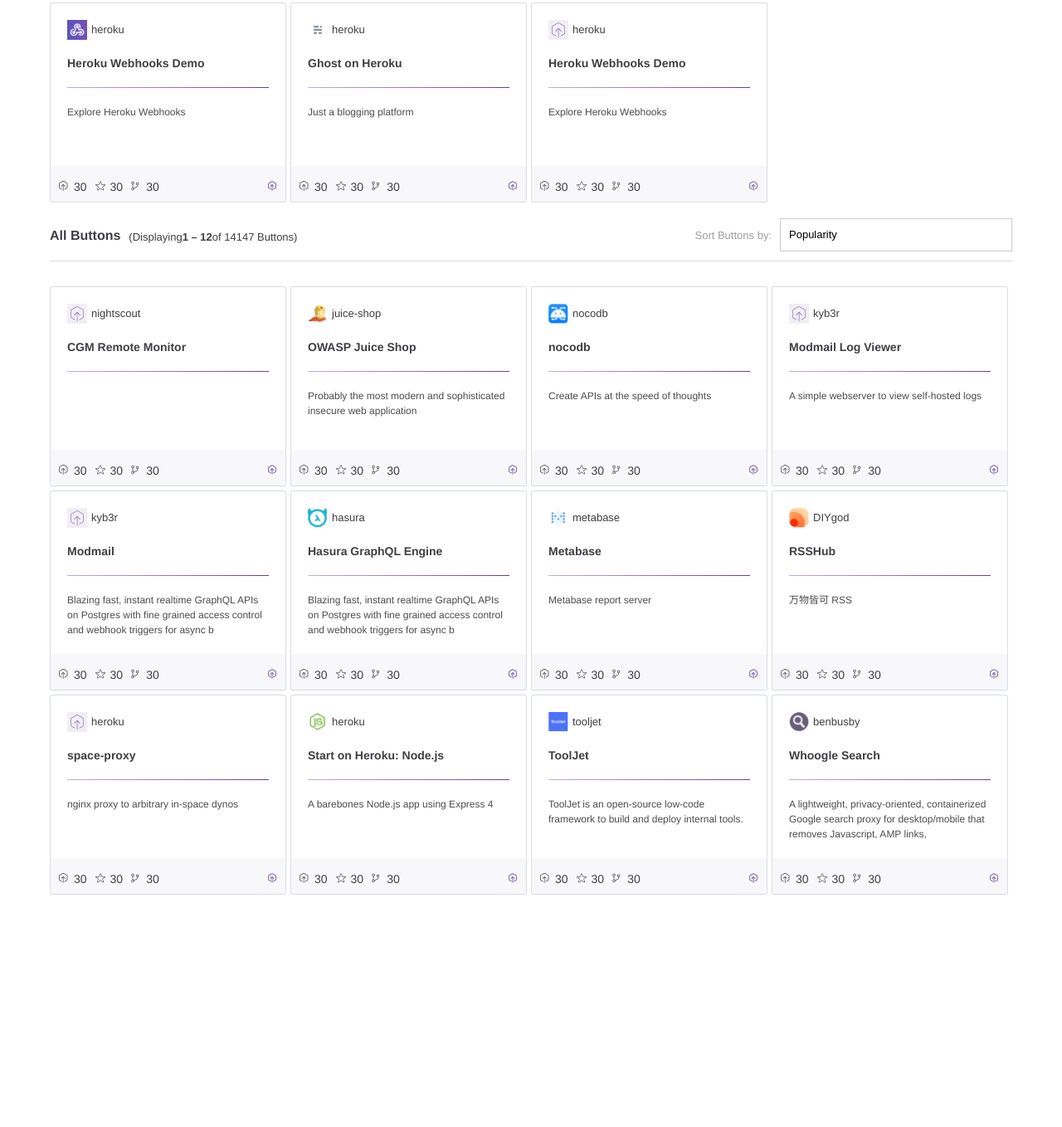
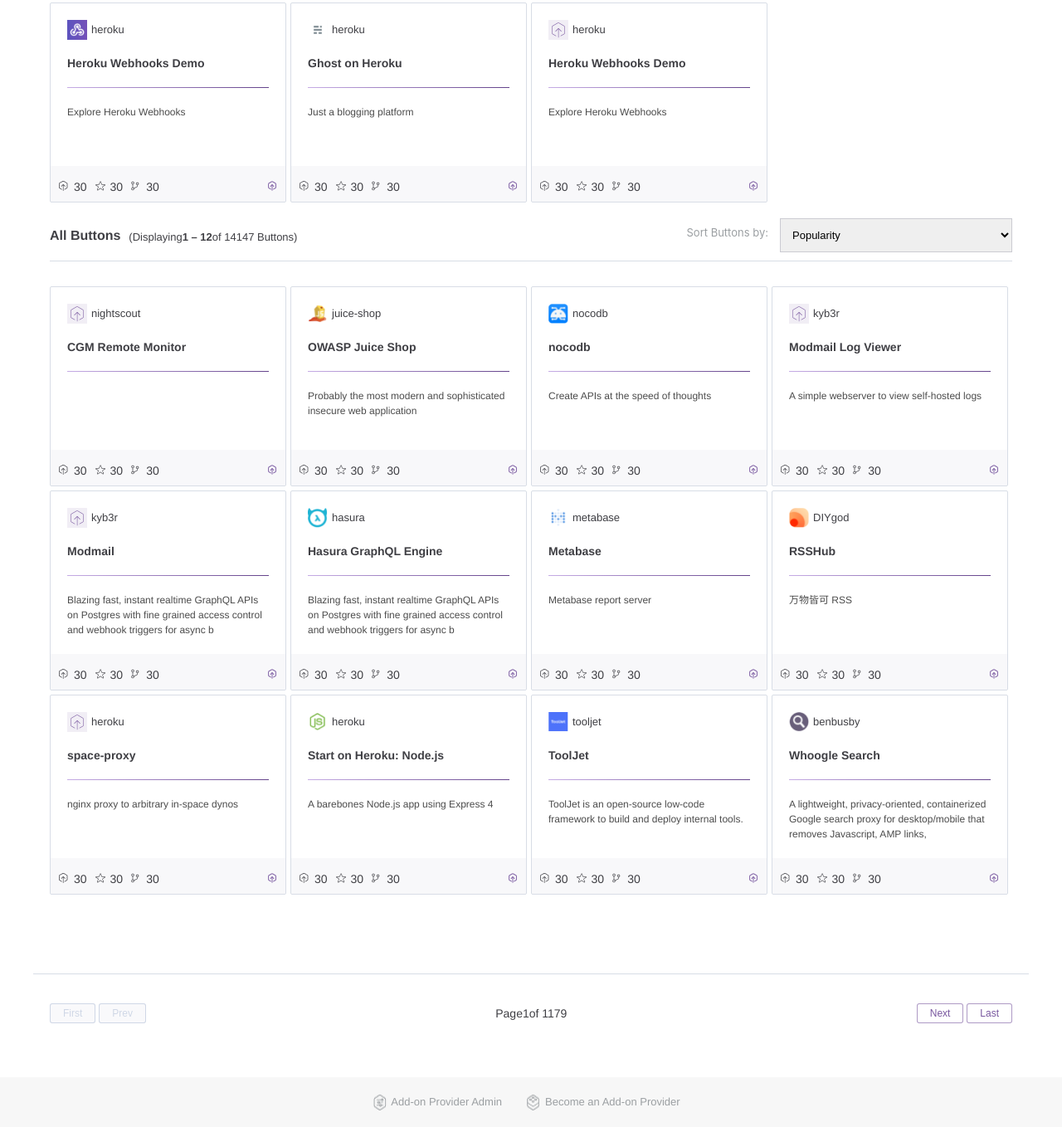
Before and after one commit to RichBoy21/Heroku, a plain HTML site: page index.html in a window 1280 px wide. Shown: the part 567-1925 px from the top of the page at 83% size. Before the commit the page ends 1649 px from the top, so only its background shows below. Drawn offline with Linux system fonts and the light colour scheme.

Commit message:
finished main

```diff
--- a/index.html
+++ b/index.html
@@ -204,13 +204,14 @@
                 <p>(Displaying <strong>1 – 12</strong> of 14147 Buttons)</p>
             </div>
             <div class="input-btn">
-                <div class="btn-text">
-                    <p>Sort Buttons by:</p>
-                </div>
-                <div>
-                    <input class="input-labels" type="search" value="Popularity">
-                </div>
+                <p>Sort Buttons by:</p>
+                <select name="sort" id="sort">
+                    <option value="popularity">Popularity</option>
+                    <option value="newest">Newest</option>
+                    <option value="name">Name</option>
+                </select>
             </div>
+
         </div>
     </div>
 
@@ -221,7 +222,8 @@
             <div class="card">
                 <div class="brand">
                     <div class="img-wrapper">
-                        <img class="brand-img" src="./assets/icons/button_icon (1).svg" width="24" height="24" alt="icon">
+                        <img class="brand-img" src="./assets/icons/button_icon (1).svg" width="24" height="24"
+                            alt="icon">
                         <p>nightscout</p>
                     </div>
                     <h6 class="text-dark">CGM Remote Monitor</h6>
@@ -312,7 +314,8 @@
             <div class="card">
                 <div class="brand">
                     <div class="img-wrapper">
-                        <img class="brand-img" src="./assets/icons/button_icon (1).svg" width="24" height="24" alt="icon">
+                        <img class="brand-img" src="./assets/icons/button_icon (1).svg" width="24" height="24"
+                            alt="icon">
                         <p> kyb3r</p>
                     </div>
                     <h6 class="text-dark">Modmail Log Viewer</h6>
@@ -343,7 +346,8 @@
             <div class="card">
                 <div class="brand">
                     <div class="img-wrapper">
-                        <img class="brand-img" src="./assets/icons/button_icon (1).svg" width="24" height="24" alt="icon">
+                        <img class="brand-img" src="./assets/icons/button_icon (1).svg" width="24" height="24"
+                            alt="icon">
                         <p>kyb3r</p>
                     </div>
                     <h6 class="text-dark">Modmail</h6>
@@ -466,7 +470,8 @@
             <div class="card">
                 <div class="brand">
                     <div class="img-wrapper">
-                        <img class="brand-img" src="./assets/icons/button_icon (1).svg" width="24" height="24" alt="icon">
+                        <img class="brand-img" src="./assets/icons/button_icon (1).svg" width="24" height="24"
+                            alt="icon">
                         <p>heroku</p>
                     </div>
                     <h6 class="text-dark">space-proxy</h6>
@@ -590,7 +595,34 @@
         </div>
     </div>
 
+    <div class="pages">
+        <div class="page-btn-left">
+            <button class="item-btn left">First</button>
+            <button class="item-btn left">Prev</button>
+        </div>
 
+        <span class="page-number">Page<span>1</span>of 1179</span>
+
+        <div class="page-btn-right">
+            <button class="item-btn right">Next</button>
+            <button class="item-btn right">Last</button>
+        </div>
+    </div>
+
+
+    <!-- ------------------------    footer-nav -->
+
+
+
+    <nav class="footer-nav">
+        <ul class="footer-link">
+            <li><img src="./footer icons/Vector.png" alt=""> <a href="" class="footer-link-nav ">Add-on Provider Admin</a></li>
+            <li><img src="./footer icons/Icon.png" alt=""><a href="" class="footer-link-nav ">Become an Add-on Provider</a></li>
+        </ul>
+    </nav>
+
+
+<!-- ---------------------------------   footer -->
 
 
 
--- a/style.css
+++ b/style.css
@@ -134,11 +134,11 @@ body {
 }
 
 .tool-input {
-    width: 186px ;
+    width: 186px;
     height: 41px;
     padding: 7px 28px 7px 10px;
     background: rgba(255, 255, 255, 0.1);
-    font-size: 13px ;
+    font-size: 13px;
     line-height: 1.35;
     font-weight: 300;
     border-radius: 4x;
@@ -406,6 +406,7 @@ li {
     display: flex;
     align-items: center;
 }
+
 .all-btn>h5 {
     height: 23px;
     font-size: 16px;
@@ -413,6 +414,7 @@ li {
     color: #3F3F44;
     line-height: 1.2;
 }
+
 .all-btn>p {
     display: flex;
     align-items: center;
@@ -433,7 +435,8 @@ li {
     display: flex;
     align-items: center;
 }
-.input-labels {
+
+#sort {
     width: 280px;
     padding: 10px;
     font-size: 13px;
@@ -443,9 +446,17 @@ li {
 
 .input-btn {
     display: flex;
-    justify-content: flex-end;
-    height: 41px;
-    width: 50%;
+    gap: 14px;
+}
+
+.input-btn p {
+    color: #9B9FA2;
+    text-align: right;
+    font-size: 13px;
+    font-family: Inter;
+    font-style: normal;
+    font-weight: 400;
+    line-height: 34px;
 }
 
 /* --------------------------------------------- */
@@ -454,11 +465,98 @@ li {
     margin-left: auto;
     margin-right: auto;
     max-width: 1200px;
-    height: 737px;
-    padding: 0px 20px 0 20px;
+    height: 768px;
+    padding: 0px 20px 0px 20px;
 }
+
 .section-cards {
     display: flex;
     flex-wrap: wrap;
     gap: 5px;
 }
+
+/* ------------------------------------ */
+
+.pages {
+    margin: 60px 0px 0px;
+    padding: 30px 0px;
+    max-width: 1200px;
+    margin-left: auto;
+    margin-right: auto;
+    padding-left: 20px;
+    padding-right: 20px;
+    display: flex;
+    justify-content: space-between;
+    border-top: 1px solid #D8DDE6;
+}
+
+
+
+.item-btn {
+    margin: 5px 0px;
+    padding: 5px 16px;
+    font-size: 12px;
+    border-radius: 3px;
+}
+
+.page-number {
+    display: flex;
+    align-items: center;
+}
+
+.left {
+    border: none;
+    color: #CFD7E6;
+    background-color: #F9F9FB;
+    box-shadow: inset 0 0 0 1px #CFD7E6;
+    opacity: 1;
+    cursor: not-allowed;
+}
+
+.right {
+
+    border: none;
+    color: #79589F;
+    background: none;
+    box-shadow: inset 0 0 0 1px rgba(121, 88, 159, 0.6);
+}
+
+.right:hover {
+    transition: 0.1s linear;
+    cursor: pointer;
+    background-color: #e9e6ee;
+}
+
+
+/* ------------------------------------   footer-nav */
+
+.footer-nav {
+    width: 100%;
+    margin: 30px 0px 0px;
+    padding: 20px 0px;
+    background: #F0F0F080;
+    color: #3f3f44;
+    font-size: 13px;
+}
+.footer-link{
+    display: flex;
+    justify-content: center;
+    align-items: center;
+    gap: 20px;
+}
+.footer-link-nav {
+    text-decoration: none;
+    color: #9B9FA2;
+
+}
+
+
+
+
+
+
+
+
+
+
+/* ----------------------------------------   footer */
```
Also changed, not shown: script.js (+11 -0 lines), footer icons/Icon.png (added), footer icons/Vector.png (added), 3 other files.
